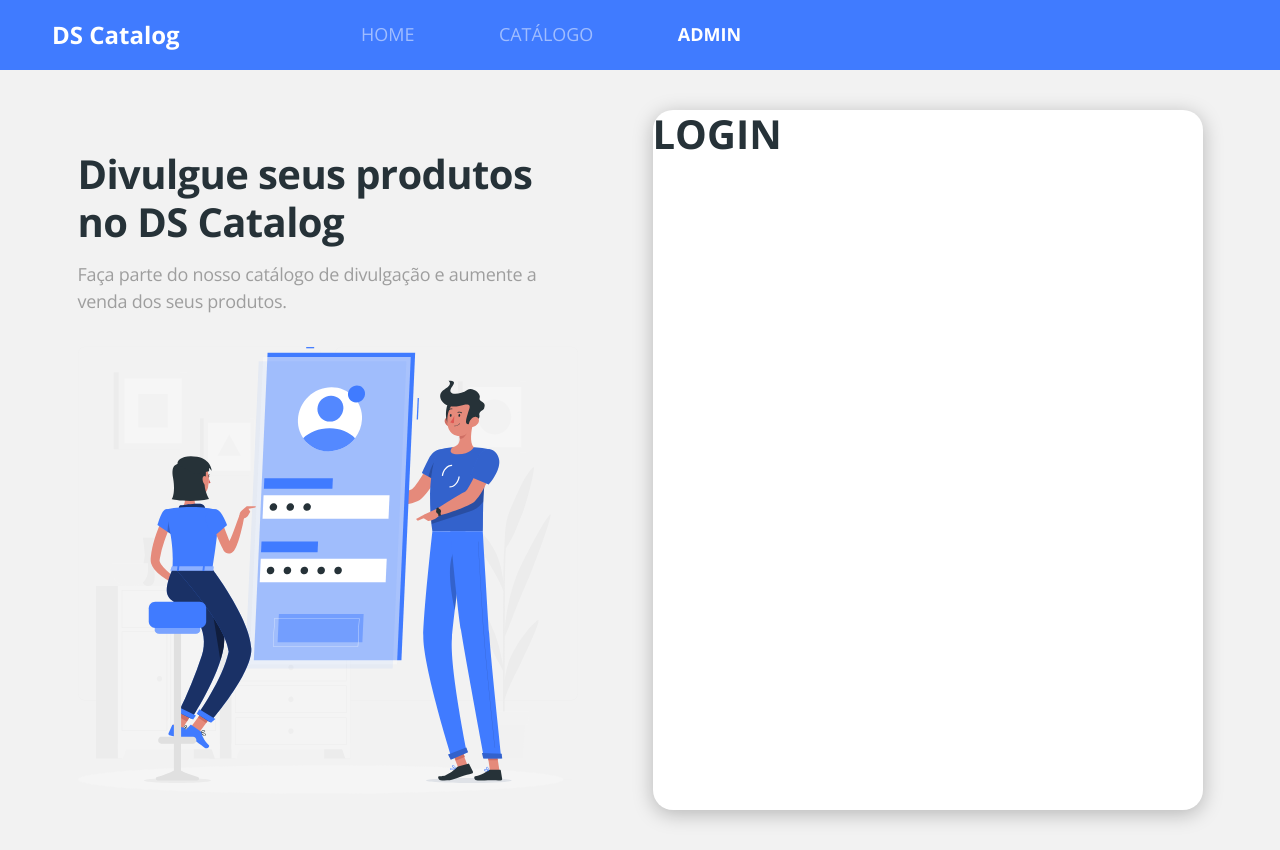
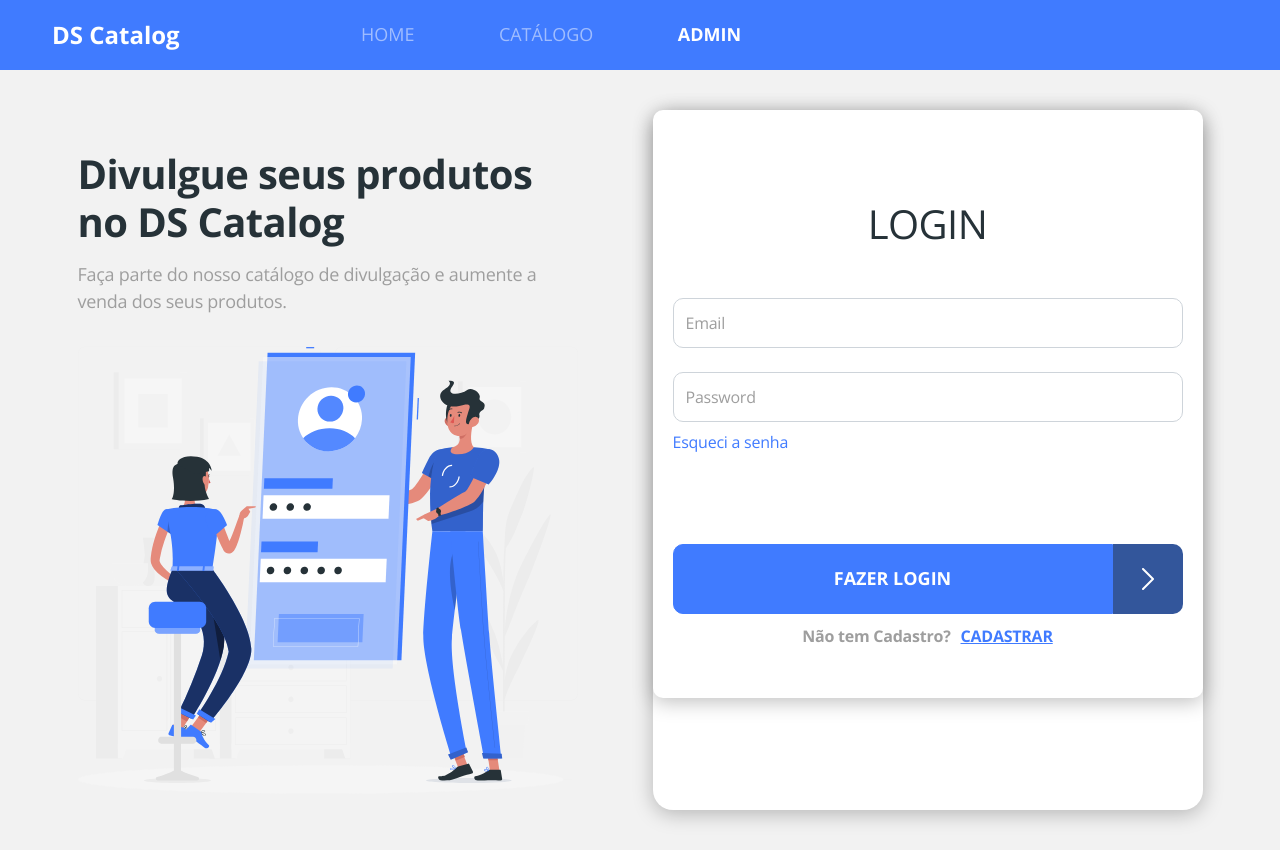
Before and after one commit to VanderleiBueno/aulacap8, a React (Create React App) app in the folder frontend/: page /admin/auth/login in a window 1280 px wide. Built offline with nearby package versions, Linux system fonts and the light colour scheme; no server answers; the HTML template or start-up script is replaced by a standard one.

Commit message:
Login card styling

```diff
--- a/frontend/src/App.css
+++ b/frontend/src/App.css
@@ -25,3 +25,15 @@
   box-shadow: 0px 4px 20px rgba(0, 0, 0, 0.25);
   border-radius: 10px;
 }
+
+.base-input {
+  border-radius: 10px;
+  font-size: 1em;
+  letter-spacing: -0.015em;
+  color: #263238;
+  height: 50px;
+}
+
+.base-input::placeholder {
+  color: #9E9E9E;
+}
--- a/frontend/src/components/ButtonIcon/styles.css
+++ b/frontend/src/components/ButtonIcon/styles.css
@@ -3,6 +3,7 @@
 }
 
 .btn-container button {
+    width: calc(100% - 50px);
     border-radius: 10px 0 0 10px;
 }
 
@@ -29,6 +30,10 @@
         height: 70px;
     }
 
+    .btn-container button {
+        width: calc(100% - 70px);
+    }
+
     .btn h6 {
         font-size: 18px;
     }
--- /dev/null
+++ b/frontend/src/pages/Admin/Auth/Login/index.tsx
@@ -0,0 +1,44 @@
+import { Link } from 'react-router-dom';
+import ButtonIcon from 'components/ButtonIcon';
+
+import './styles.css';
+
+const Login = () => {
+  return (
+    <div className="base-card login-card">
+      <h1>LOGIN</h1>
+      <form>
+        <div className="mb-4">
+          <input
+            type="text"
+            className="form-control base-input"
+            placeholder="Email"
+            name="username"
+          />
+        </div>
+        <div className="mb-2">
+          <input
+            type="password"
+            className="form-control base-input "
+            placeholder="Password"
+            name="password"
+          />
+        </div>
+        <Link to="/admin/auth/recover" className="login-link-recover">
+          Esqueci a senha
+        </Link>
+        <div className="login-submit">
+          <ButtonIcon text="Fazer login" />
+        </div>
+        <div className="signup-container">
+          <span className="not-registered">Não tem Cadastro?</span>
+          <Link to="/admin/auth/register" className="login-link-register">
+            CADASTRAR
+          </Link>
+        </div>
+      </form>
+    </div>
+  );
+};
+
+export default Login;
--- /dev/null
+++ b/frontend/src/pages/Admin/Auth/Login/styles.css
@@ -0,0 +1,55 @@
+.login-card {
+  padding: 20px;
+  font-size: 16px;
+}
+.login-card h1 {
+  font-weight: normal;
+  font-size: 2.5em;
+  text-align: center;
+  letter-spacing: -0.015em;
+  color: #263238;
+  text-transform: uppercase;
+  margin-top: 70px;
+  margin-bottom: 50px;
+}
+
+.login-link-recover {
+    font-size: 1em;
+    letter-spacing: -0.015em;
+    color: #407bff;
+    display: block;
+    margin-bottom: 90px;
+  }
+
+  .login-link-register {
+    font-weight: bold;
+    font-size: 1em;
+    text-align: center;
+    letter-spacing: -0.015em;
+    text-decoration-line: underline;
+    color: #407bff;
+    margin-left: 10px;
+  }
+
+  .login-submit {
+    margin-bottom: 10px;
+  }
+
+  .not-registered {
+    font-weight: bold;
+    font-size: 1em;
+    text-align: center;
+    letter-spacing: -0.015em;
+    color: #9e9e9e;
+  }
+
+  .signup-container {
+    text-align: center;
+    margin-bottom: 30px;
+  }
+
+  @media (min-widht: 576px) {
+    .login-card {
+        padding: 50px;
+      }
+  }
--- a/frontend/src/pages/Admin/Auth/index.tsx
+++ b/frontend/src/pages/Admin/Auth/index.tsx
@@ -1,5 +1,6 @@
 import { ReactComponent as AuthImage } from 'assets/images/auth-image.svg';
 import { Route, Switch } from 'react-router-dom';
+import Login from './Login';
 
 import './styles.css';
 
@@ -15,7 +16,7 @@
             <div className="auth-form-container">
                 <Switch>
                     <Route path="/admin/auth/login">
-                        <h1>LOGIN</h1>
+                        <Login />
                     </Route>
                     <Route path="/admin/auth/signup">
                         <h1>Card de signup</h1>
--- a/frontend/src/pages/Admin/Auth/styles.css
+++ b/frontend/src/pages/Admin/Auth/styles.css
@@ -51,6 +51,10 @@
   .auth-banner-container svg {
     width: 100%;
   }
+  .auth-form-container {
+
+  }
+
 }
 
 @media (min-width: 1400px) {
```
